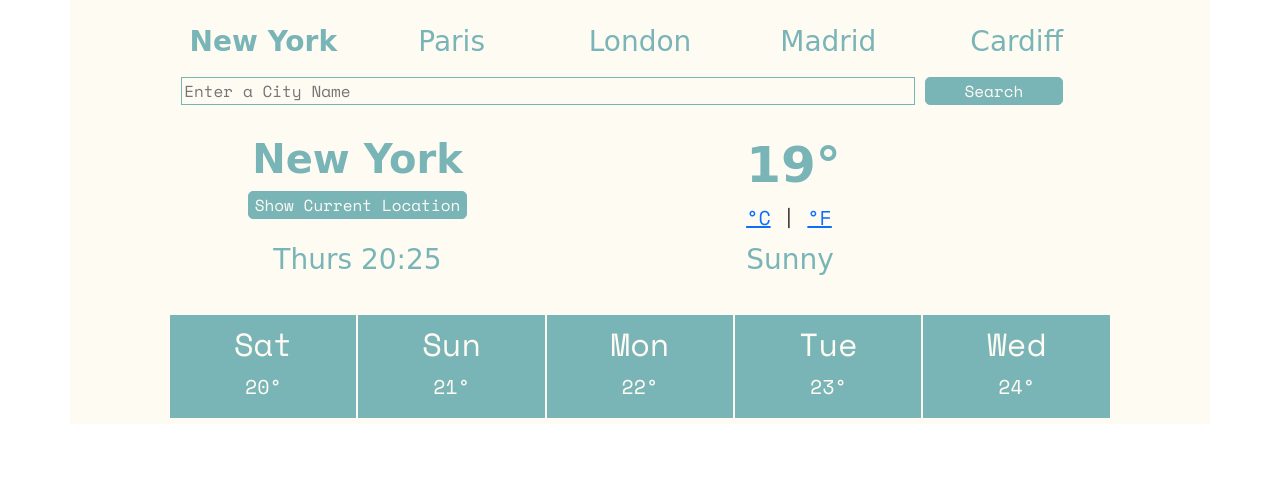
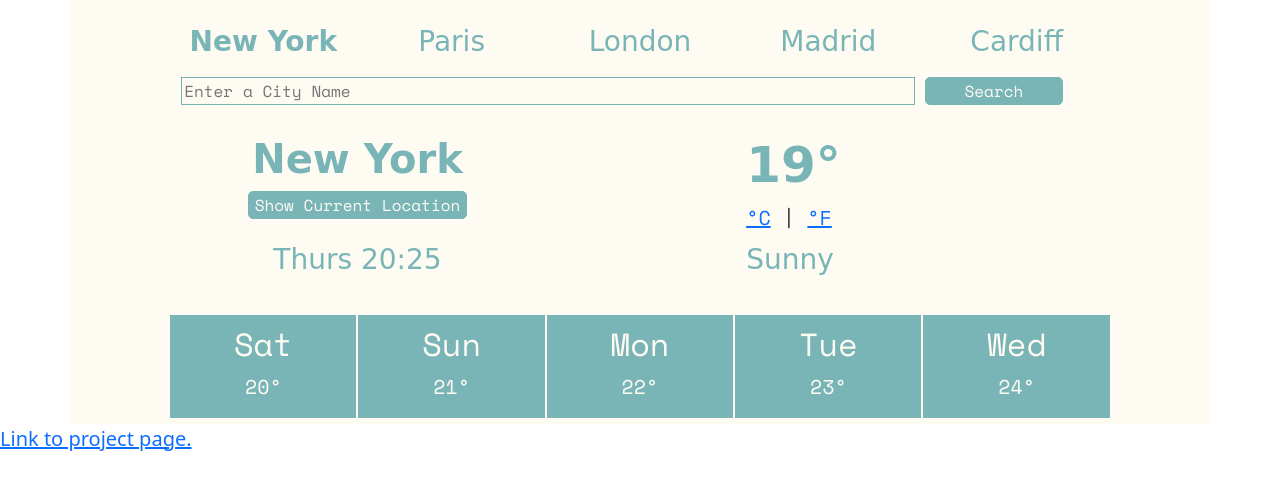
Before and after one commit to Sophiaew/Pro6, a plain HTML site: page index.html in a window 1280 px wide. Drawn offline with nearby package versions, Linux system fonts and the light colour scheme; a web font is replaced by a local one.

Commit message:
Added footer

```diff
--- a/index.html
+++ b/index.html
@@ -98,6 +98,11 @@
             </div>
         </div>
     </div>
+    <footer>
+        <p>
+            <a href="https://github.com/Sophiaew/Pro6" target="_blank">Link to project page.</a>
+        </p>
+    </footer>
     <script src="src/index.js"></script>
 </body>
 
```
